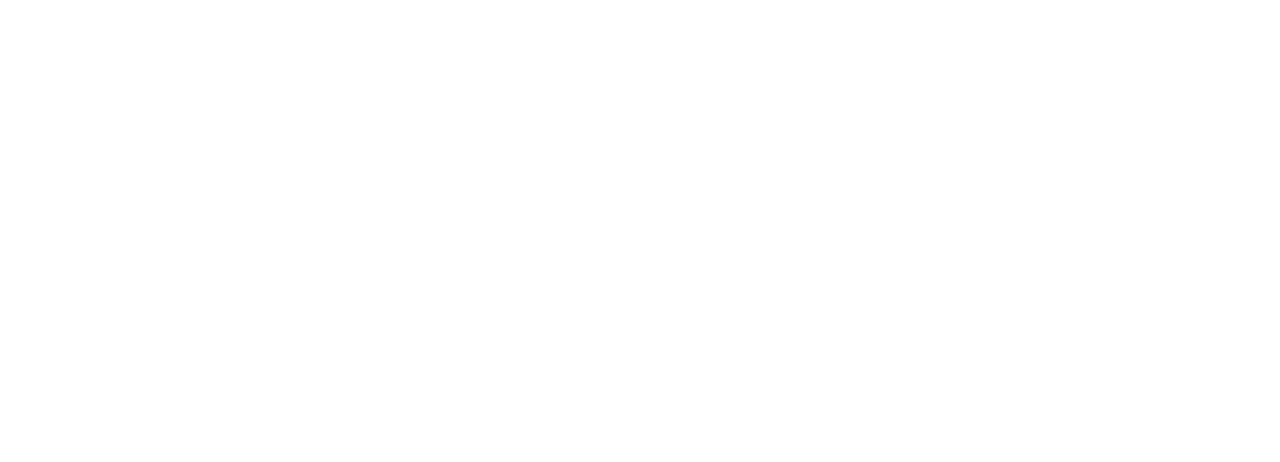
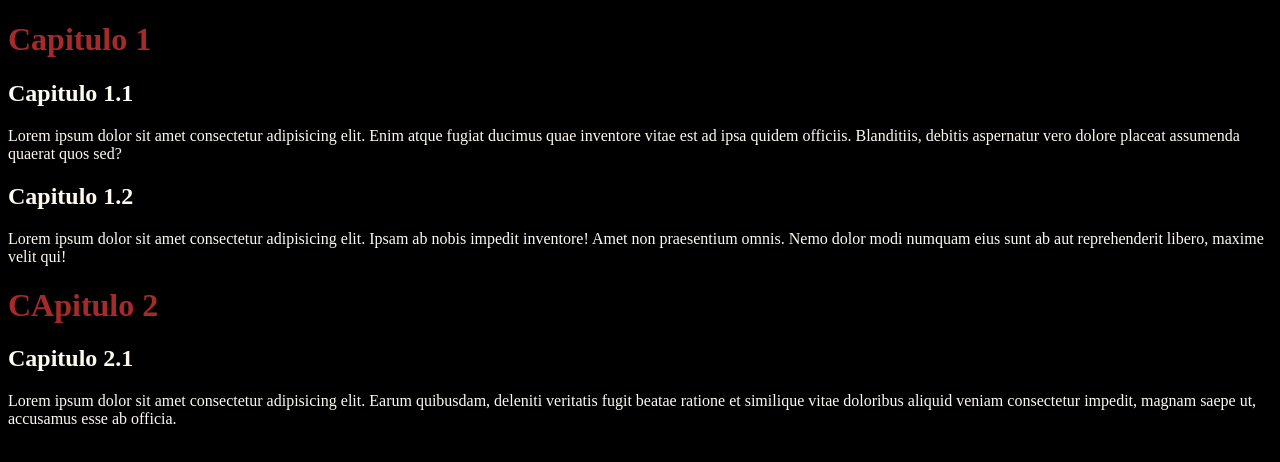
Before and after one commit to bg-silv/HTML5-e-CSS3, a plain HTML site: page ex011/index.html in a window 1280 px wide. Drawn offline with Linux system fonts and the light colour scheme.

Commit message:
Update index.html

```diff
--- a/ex011/index.html
+++ b/ex011/index.html
@@ -3,9 +3,21 @@
 <head>
     <meta charset="UTF-8">
     <meta name="viewport" content="width=device-width, initial-scale=1.0">
-    <title>Document</title>
+    <title>css</title>
+    <style>
+        h1{
+            color: brown;
+        }
+    </style>
 </head>
-<body>
-
+<body style="background-color: black; color:floralwhite ;">
+    <h1>Capitulo 1</h1>
+    <h2>Capitulo 1.1</h2>
+    <p>Lorem ipsum dolor sit amet consectetur adipisicing elit. Enim atque fugiat ducimus quae inventore vitae est ad ipsa quidem officiis. Blanditiis, debitis aspernatur vero dolore placeat assumenda quaerat quos sed?</p>
+    <h2>Capitulo 1.2</h2>
+    <p>Lorem ipsum dolor sit amet consectetur adipisicing elit. Ipsam ab nobis impedit inventore! Amet non praesentium omnis. Nemo dolor modi numquam eius sunt ab aut reprehenderit libero, maxime velit qui!</p>
+    <h1> CApitulo 2</h1>
+    <h2>Capitulo 2.1</h2>
+    <p>Lorem ipsum dolor sit amet consectetur adipisicing elit. Earum quibusdam, deleniti veritatis fugit beatae ratione et similique vitae doloribus aliquid veniam consectetur impedit, magnam saepe ut, accusamus esse ab officia.</p>
 </body>
 </html>
```
